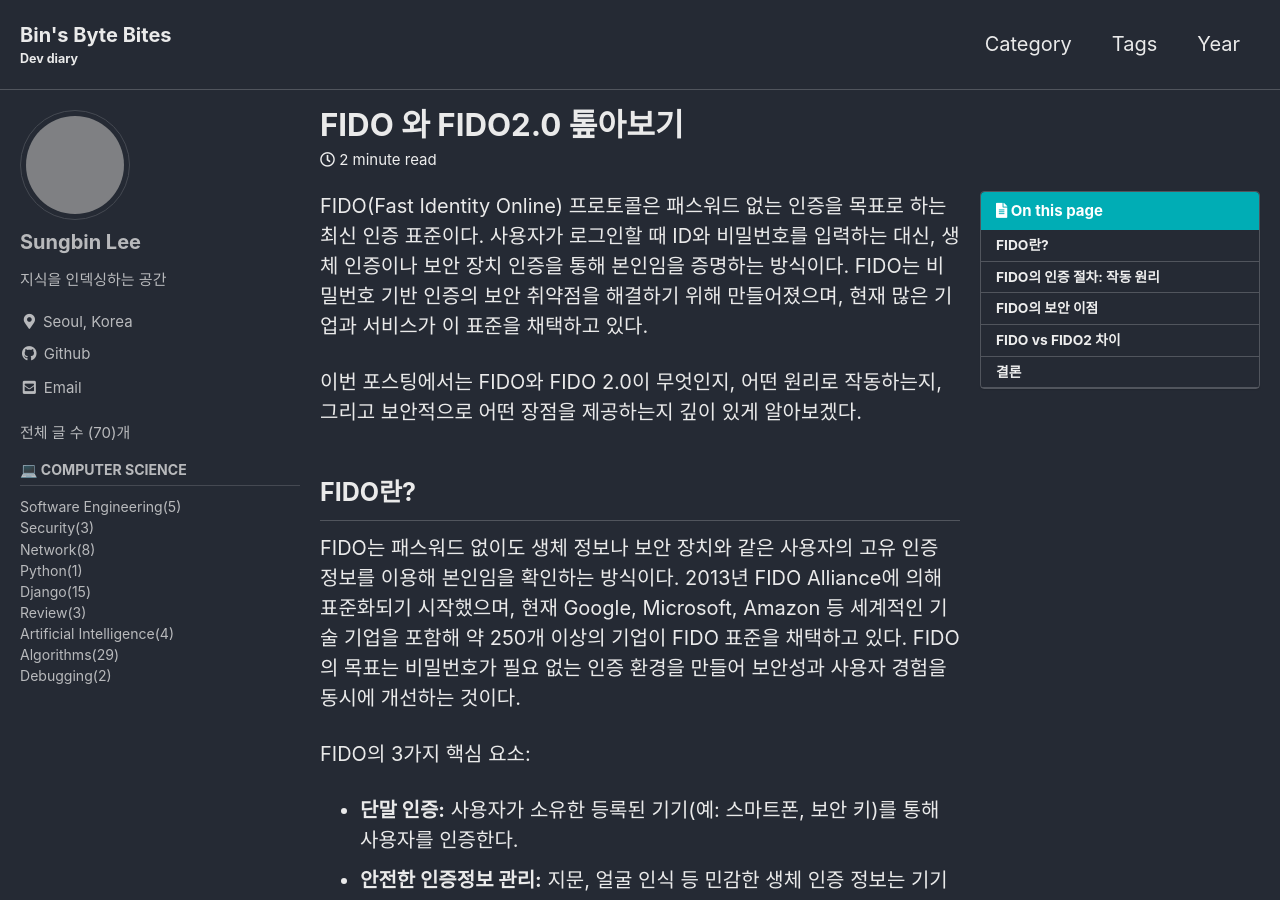
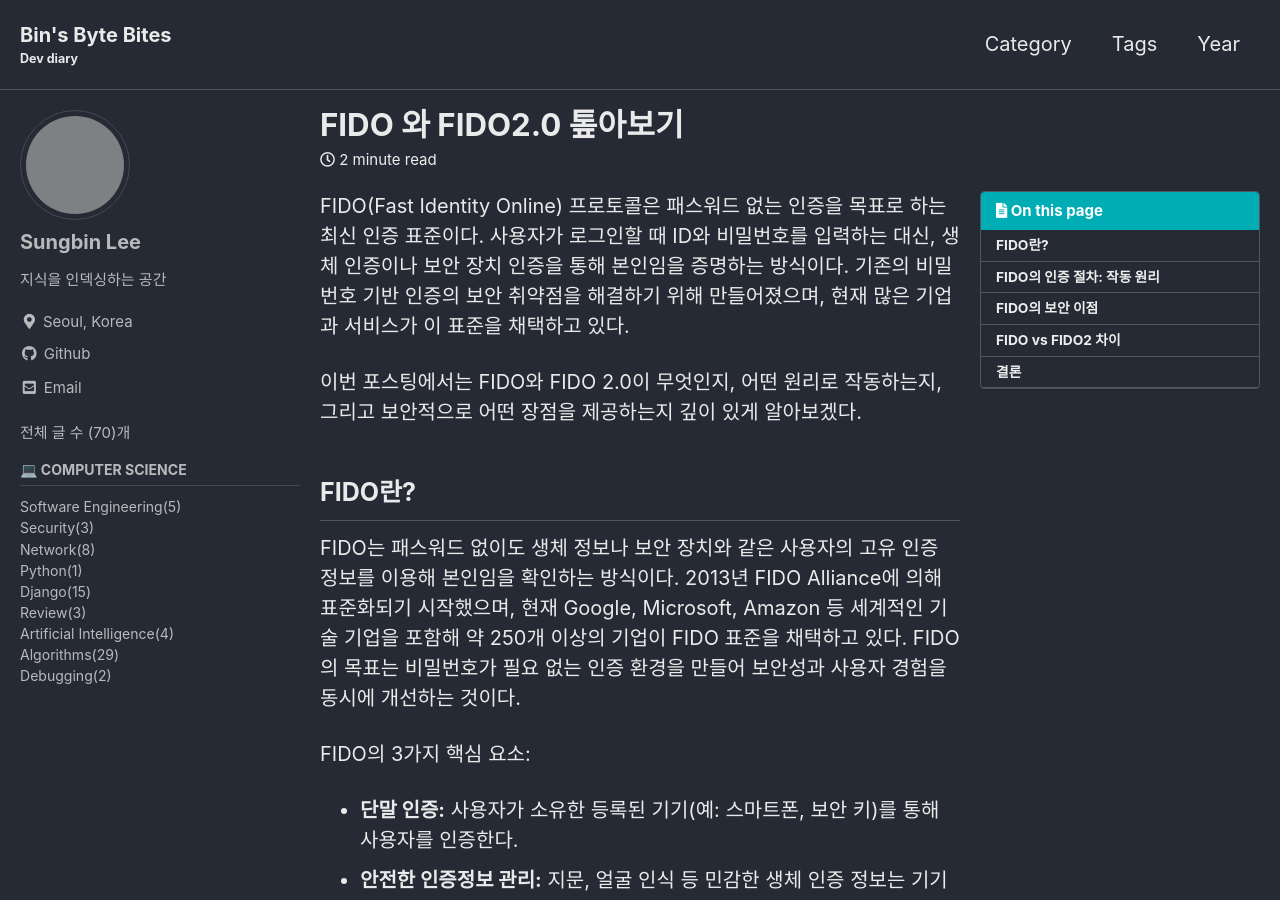
Before and after one commit to sungbinlee/tech.sungbinlee.dev, a Jekyll site: the page built from _posts/Security/2024-10-31-fido-vs-fido2.md, in a window 1280 px wide and 900 px high. Built offline with Jekyll 4.4.1, drawn with Linux system fonts in a browser that asks for light colours; cached includes are drawn as plain includes; comment, search, counter and statistics services are not loaded; grey boxes are pictures that could not be loaded.

Commit message:
Update 2024-10-31-fido-vs-fido2.md

```diff
--- a/_posts/Security/2024-10-31-fido-vs-fido2.md
+++ b/_posts/Security/2024-10-31-fido-vs-fido2.md
@@ -8,7 +8,7 @@ tags:
 toc: true
 toc_sticky: true
 ---
-FIDO(Fast Identity Online) 프로토콜은 패스워드 없는 인증을 목표로 하는 최신 인증 표준이다. 사용자가 로그인할 때 ID와 비밀번호를 입력하는 대신, 생체 인증이나 보안 장치 인증을 통해 본인임을 증명하는 방식이다. FIDO는 비밀번호 기반 인증의 보안 취약점을 해결하기 위해 만들어졌으며, 현재 많은 기업과 서비스가 이 표준을 채택하고 있다.
+FIDO(Fast Identity Online) 프로토콜은 패스워드 없는 인증을 목표로 하는 최신 인증 표준이다. 사용자가 로그인할 때 ID와 비밀번호를 입력하는 대신, 생체 인증이나 보안 장치 인증을 통해 본인임을 증명하는 방식이다. 기존의 비밀번호 기반 인증의 보안 취약점을 해결하기 위해 만들어졌으며, 현재 많은 기업과 서비스가 이 표준을 채택하고 있다.
 
 이번 포스팅에서는 FIDO와 FIDO 2.0이 무엇인지, 어떤 원리로 작동하는지, 그리고 보안적으로 어떤 장점을 제공하는지 깊이 있게 알아보겠다.
 
```
